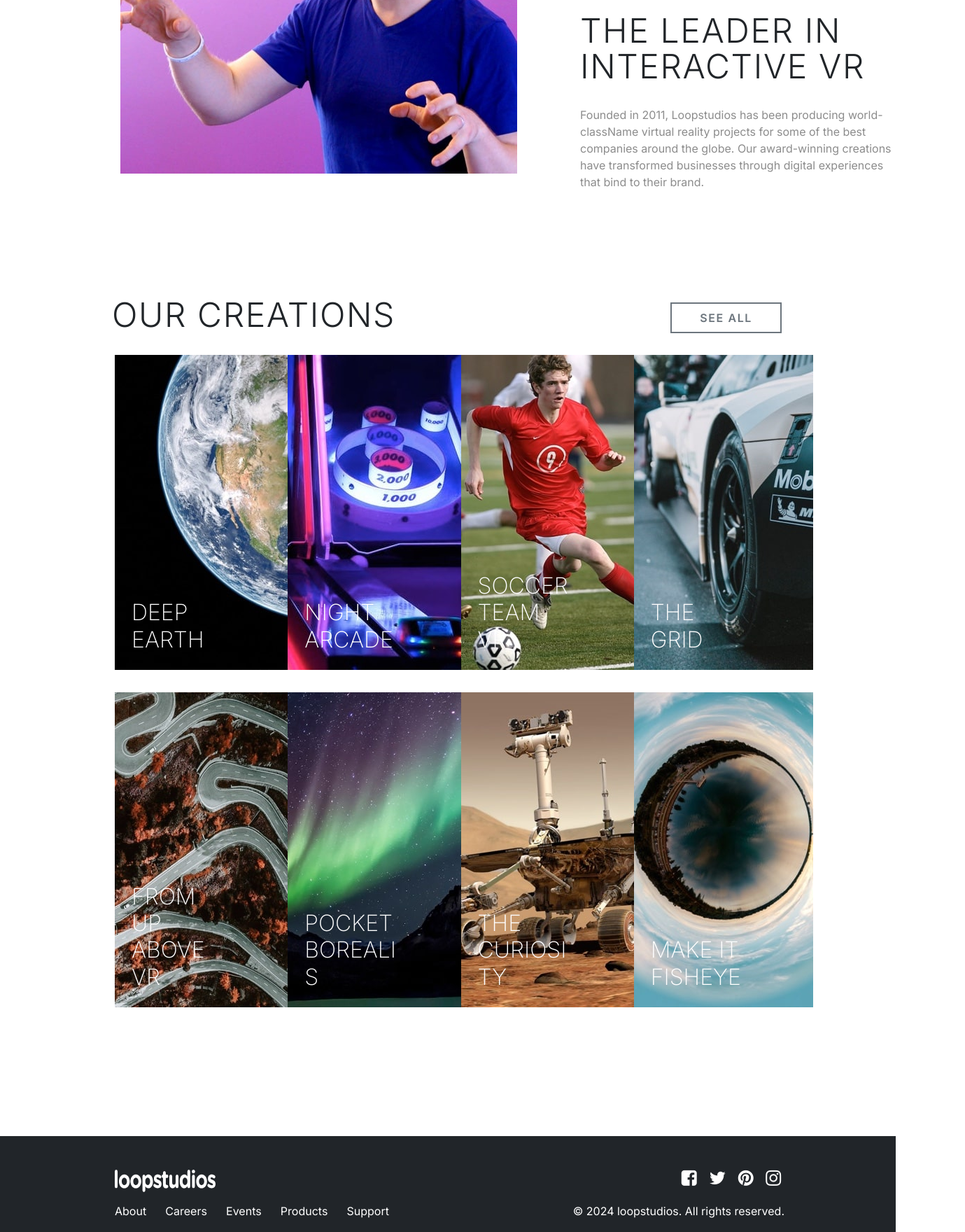
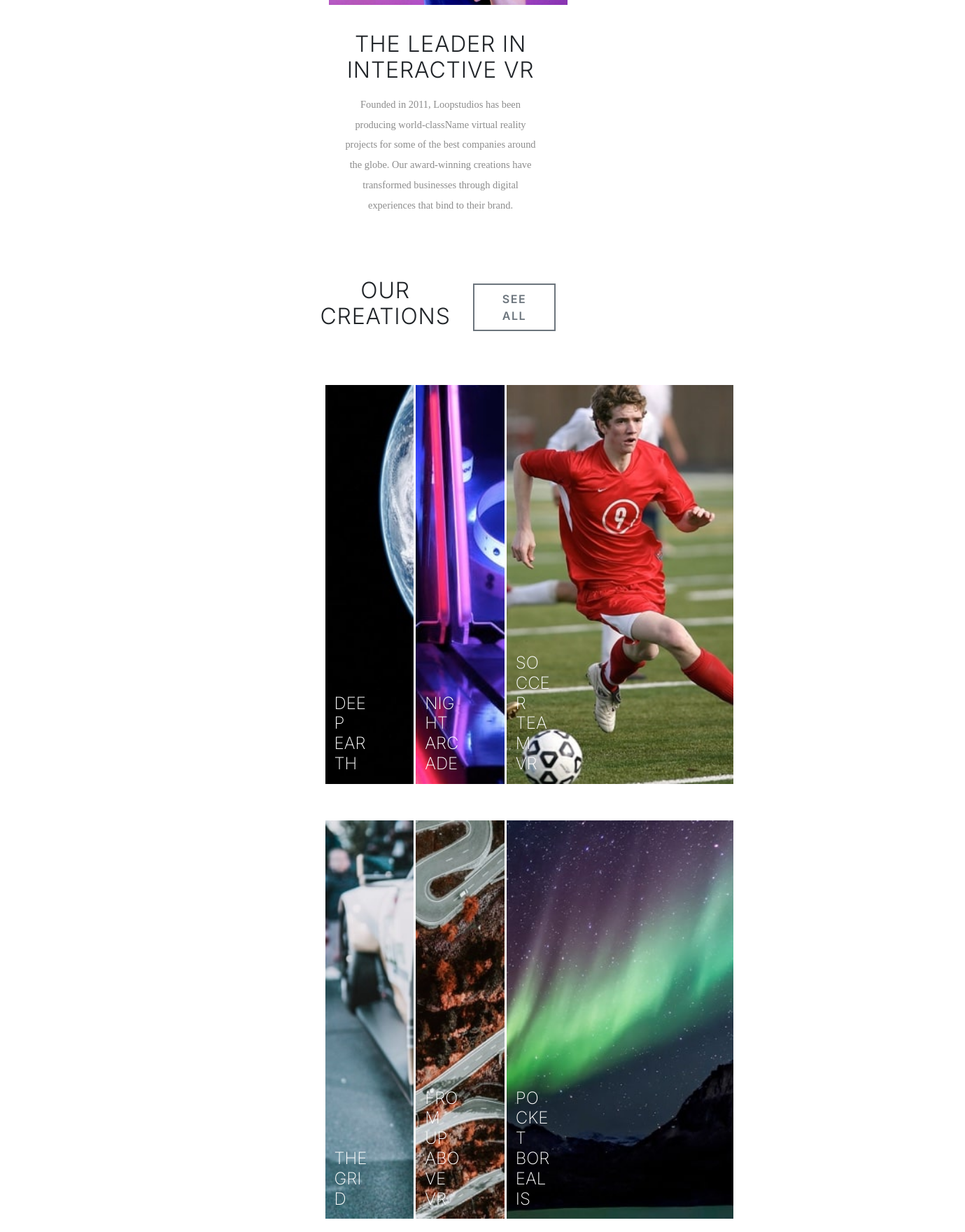
Before and after one commit to Sanjanaekanayake/loopstudios-main-page, a Next.js app: page / in a window 1280 px wide. Shown: the part 980-2740 px from the top of the page at 70% size, 1379 px wide, since content can reach past the window. Built offline with nearby package versions, Linux system fonts and the light colour scheme.

Commit message:
mobile responsive added

```diff
--- a/src/app/globals.scss
+++ b/src/app/globals.scss
@@ -5,4 +5,23 @@
     --color-black: hsl(0, 0%, 0%);
     --color-gray: hsl(0, 0%, 55%);
     --color-dark-gray: hsl(0, 0%, 41%);
+    --font-family-para: "Alata"
 }
+
+body,html {
+    max-width: 100%;
+    overflow-x: hidden;
+  }
+
+  .alata-regular {
+    font-family: "Alata", sans-serif;
+    font-weight: 400;
+    font-style: normal;
+  }
+
+.josefin-sans-700 {
+    font-family: "Josefin Sans", sans-serif;
+    font-optical-sizing: auto;
+    font-weight: 700;
+    font-style: normal;
+  }
--- a/src/app/layout.tsx
+++ b/src/app/layout.tsx
@@ -19,7 +19,11 @@ export default function RootLayout({
   return (
     <html lang="en">
       <head>
-        <style></style>
+        <meta
+          name="viewport"
+          content="width=device-width, initial-scale = 1.0,
+maximum-scale=1.0, user-scalable=no"
+        />
       </head>
       <body className={inter.className}>{children}</body>
     </html>
--- a/src/components/Body.tsx
+++ b/src/components/Body.tsx
@@ -1,62 +1,102 @@
+"use client";
 import Image from "next/image";
 import React from "react";
-import interactiveImg from "../../public/images/desktop/image-interactive.jpg";
-import deepEarth from "../../public/images/desktop/image-deep-earth.jpg";
-import nightArcade from "../../public/images/desktop/image-night-arcade.jpg";
-import soccerTeamVR from "../../public/images/desktop/image-soccer-team.jpg";
-import theGrid from "../../public/images/desktop/image-grid.jpg";
-import fromAbove from "../../public/images/desktop/image-from-above.jpg";
-import pocketBorealis from "../../public/images/desktop/image-pocket-borealis.jpg";
-import curiosity from "../../public/images/desktop/image-curiosity.jpg";
-import fisheye from "../../public/images/desktop/image-fisheye.jpg";
+import { useState, useEffect } from "react";
+// import interactiveImg from "../../public/images/desktop/image-interactive.jpg";
+import interactiveMobileImg from "../../public/images/mobile/image-interactive.jpg";
+import interactiveDesktopImg from "../../public/images/desktop/image-interactive.jpg";
+
+// Desktop images
+import deepEarthDesktop from "../../public/images/desktop/image-deep-earth.jpg";
+import nightArcadeDesktop from "../../public/images/desktop/image-night-arcade.jpg";
+import soccerTeamVRDesktop from "../../public/images/desktop/image-soccer-team.jpg";
+import theGridDesktop from "../../public/images/desktop/image-grid.jpg";
+import fromAboveDesktop from "../../public/images/desktop/image-from-above.jpg";
+import pocketBorealisDesktop from "../../public/images/desktop/image-pocket-borealis.jpg";
+import curiosityDesktop from "../../public/images/desktop/image-curiosity.jpg";
+import fisheyeDesktop from "../../public/images/desktop/image-fisheye.jpg";
+
+// Mobile images
+import deepEarthMobile from "../../public/images/mobile/image-deep-earth.jpg";
+import nightArcadeMobile from "../../public/images/mobile/image-night-arcade.jpg";
+import soccerTeamVRMobile from "../../public/images/mobile/image-soccer-team.jpg";
+import theGridMobile from "../../public/images/mobile/image-grid.jpg";
+import fromAboveMobile from "../../public/images/mobile/image-from-above.jpg";
+import pocketBorealisMobile from "../../public/images/mobile/image-pocket-borealis.jpg";
+import curiosityMobile from "../../public/images/mobile/image-curiosity.jpg";
+import fisheyeMobile from "../../public/images/mobile/image-fisheye.jpg";
 
 type Props = {};
 
 const Body = (props: Props) => {
+  const [isMobile, setIsMobile] = useState(false);
+
+  useEffect(() => {
+    const handleResize = () => {
+      setIsMobile(window.innerWidth <= 768);
+    };
+
+    // Set initial value
+    handleResize();
+
+    window.addEventListener("resize", handleResize);
+    return () => window.removeEventListener("resize", handleResize);
+  }, []);
+
   const imageList = [
     {
-      image: deepEarth,
-      title: "deep earth",
+      desktop: deepEarthDesktop,
+      mobile: deepEarthMobile,
+      title: "Deep Earth",
     },
     {
-      image: nightArcade,
+      desktop: nightArcadeDesktop,
+      mobile: nightArcadeMobile,
       title: "Night Arcade",
     },
     {
-      image: soccerTeamVR,
+      desktop: soccerTeamVRDesktop,
+      mobile: soccerTeamVRMobile,
       title: "Soccer Team VR",
     },
     {
-      image: theGrid,
+      desktop: theGridDesktop,
+      mobile: theGridMobile,
       title: "The Grid",
     },
     {
-      image: fromAbove,
-      title: "From UP Above VR",
+      desktop: fromAboveDesktop,
+      mobile: fromAboveMobile,
+      title: "From Up Above VR",
     },
     {
-      image: pocketBorealis,
+      desktop: pocketBorealisDesktop,
+      mobile: pocketBorealisMobile,
       title: "Pocket Borealis",
     },
     {
-      image: curiosity,
+      desktop: curiosityDesktop,
+      mobile: curiosityMobile,
       title: "The Curiosity",
     },
     {
-      image: fisheye,
-      title: "Make it fisheye",
+      desktop: fisheyeDesktop,
+      mobile: fisheyeMobile,
+      title: "Make it Fisheye",
     },
   ];
+
   return (
-    <div className="custom-container pt-5">
-      <section className="row section">
+    <div className="custom-container pt-lg-5">
+       <section className="row section">
         <Image
-          className="col-auto"
-          src={interactiveImg}
-          alt="image-interactive.jpg"
+          className="col-xxl-auto  int-image"
+          src={isMobile ? interactiveMobileImg : interactiveDesktopImg}
+          alt={isMobile ? "interactiveMobileImg" : "interactiveDesktopImg"}
+          // sizes="(max-width: 768px) 100vw, (max-width: 1200px) 50vw, 100vw"
         />
-        <div className="position-relative col-auto">
-          <div className="card interative-card position-absolute custom-position">
+        <div className="position-relative col-lg-auto">
+          <div className="card interative-card custom-position">
             <h1>The leader in interactive VR</h1>
             <p>
               Founded in 2011, Loopstudios has been producing world-className
@@ -67,55 +107,46 @@ const Body = (props: Props) => {
           </div>
         </div>
       </section>
-      <section className="section">
-        <div className=" d-grid d-flex justify-content-between section-header">
+      <section className="section ">
+        <div className="d-lg-flex justify-content-between section-header">
           <h1 className=""> Our creations</h1>
-          <div className="mt-2 mx-2 ">
+          <div className="mt-lg-2 px-lg-4 mx-lg-2 d-none d-md-block">
             <button
               type="button"
-              className="btn btn-outline-secondary  border-2 fw-semibold "
+              className="see-all btn btn-outline-secondary  border-2 fw-semibold "
             >
               See all
             </button>
           </div>
         </div>
-        <div className="row row-cols-md-4 mt-xxl-5 pt-2 ">
+
+        <div className="row row-cols-md-3 row-cols-xxl-4 pt-lg-2 mt-xxl-5 mobile-creation">
           {imageList.map((item, index) => {
             return (
-              <div className="col p-3" key={index}>
-                <div className="card bg-gradient text-white border-0">
-                  <Image src={item.image} alt={item.title} />
-                  <div className="card-img-overlay d-flex flex-column col-10 justify-content-end px-4">
+              <div className="col p-lg-3" key={index}>
+                <div className="card text-white border-0">
+                  <Image
+                    src={isMobile ? item.mobile : item.desktop}
+                    alt={item.title}
+                    className="card-img"
+                    // width="320"
+                    // sizes="(max-width: 425px) 1vw, (max-width: 1200px) 1vw, 1vw"
+                  />
+                  <div className="card-img-overlay d-flex flex-column col-lg-10 col-8  justify-content-end px-lg-3 px-5">
                     <h2 className="card-title bottom-50 ">{item.title}</h2>
                   </div>
                 </div>
               </div>
             );
           })}
-
-          {/* <div className="col">
-            <div className="card">
-              <Image
-                src={nightArcade}
-                className="card-Image-top"
-                alt="nightArcade"
-              />
-            </div>
-          </div>
-          <div className="col">
-            <div className="card">
-              <Image
-                src={soccerTeamVR}
-                className="card-Image-top"
-                alt="soccerTeamVR"
-              />
-            </div>
-          </div>
-          <div className="col">
-            <div className="card">
-              <Image src={theGrid} className="card-Image-top" alt="theGrid" />
-            </div>
-          </div> */}
+        </div>
+        <div className="d-block d-md-none mt-4 text-center ">
+          <button
+            type="button"
+            className="see-all btn btn-outline-secondary border-2 fw-semibold"
+          >
+            See all
+          </button>
         </div>
       </section>
     </div>
--- a/src/components/Footer.tsx
+++ b/src/components/Footer.tsx
@@ -8,12 +8,33 @@ const Footer = (props: Props) => {
   return (
     <div>
       <footer className="footer bg-dark">
-        <div className="custom-container">
-          <div className=" d-flex justify-content-between pt-5 px-1 ">
+        <div className="custom-container d-flex justify-content-between flex-lg-row flex-column ">
+          <div className="pt-5 ">
             <a href="#">
-              <Image className="col-xl-9" src={logo} alt="logo" />
+              <Image className="col-lg-4 col-sm-5" src={logo} alt="logo" />
             </a>
-            <ul className="list-inline social-links footer-links">
+            <div className="footer-links">
+              <ul className="list-inline footer-nav-links ms-auto mt-lg-3">
+                <li className="list-inline-item">
+                  <a href="#">About</a>
+                </li>
+                <li className="list-inline-item">
+                  <a href="#">Careers</a>
+                </li>
+                <li className="list-inline-item">
+                  <a href="#">Events</a>
+                </li>
+                <li className="list-inline-item">
+                  <a href="#">Products</a>
+                </li>
+                <li className="list-inline-item">
+                  <a href="#">Support</a>
+                </li>
+              </ul>
+            </div>
+          </div>
+          <div className="pt-5">
+            <ul className="list-inline social-links footer-links text-lg-end">
               <li className="list-inline-item ">
                 <a href="#">
                   <i className="fa fa-facebook-square " aria-hidden="true"></i>
@@ -35,27 +56,6 @@ const Footer = (props: Props) => {
                 </a>
               </li>
             </ul>
-          </div>
-          <div className="d-flex justify-content-between pt-1 px-1">
-            <div>
-              <ul className="list-inline footer-links footer-nav-links ms-auto ">
-                <li className="list-inline-item">
-                  <a href="#">About</a>
-                </li>
-                <li className="list-inline-item">
-                  <a href="#">Careers</a>
-                </li>
-                <li className="list-inline-item">
-                  <a href="#">Events</a>
-                </li>
-                <li className="list-inline-item">
-                  <a href="#">Products</a>
-                </li>
-                <li className="list-inline-item">
-                  <a href="#">Support</a>
-                </li>
-              </ul>
-            </div>
             <div>
               <p>© 2024 loopstudios. All rights reserved.</p>
             </div>
--- a/src/components/Hero.tsx
+++ b/src/components/Hero.tsx
@@ -1,5 +1,6 @@
 import Link from "next/link";
 import logo from "../../public/images/logo.svg";
+import hamburger from "../../public/images/icon-hamburger.svg"
 import Image from "next/image";
 
 type Props = {};
@@ -14,7 +15,7 @@ const Hero = (props: Props) => {
               <Image src={logo} alt="logo" />
             </a>
             <button
-              className="navbar-toggler"
+              className="navbar-toggler navbar-dark border-0"
               type="button"
               data-bs-toggle="collapse"
               data-bs-target="#navbarNav"
@@ -22,7 +23,7 @@ const Hero = (props: Props) => {
               aria-expanded="false"
               aria-label="Toggle navigation"
             >
-              <span className="navbar-toggler-icon"></span>
+              <Image alt="hamburger" src={hamburger} />
             </button>
             <div className="collapse navbar-collapse" id="navbarNav">
               <ul className="navbar-nav ms-auto gap-2">
--- a/styles/main.scss
+++ b/styles/main.scss
@@ -47,11 +47,7 @@ h1 {
   font-weight: 300;
   line-height: 3.2rem;
   letter-spacing: 0.1rem;
-}
-
-.custom-position {
-  top: 180px;
-  right: -440px;
+  text-align: left;
 }
 
 .interative-card {
@@ -64,6 +60,8 @@ h1 {
   p {
     padding-top: 1.5rem;
     color: var(--color-gray);
+    font-family: "josefin-sans-700";
+    text-align: left;
   }
 }
 
@@ -71,11 +69,11 @@ h1 {
   margin-top: 11rem;
 }
 
-button {
+.see-all {
   text-transform: uppercase;
   border-radius: 0 !important;
-  letter-spacing: .1rem;
-  padding: .5rem 2.5rem !important;
+  letter-spacing: 0.1rem;
+  padding: 0.5rem 2.5rem !important;
 }
 
 h2 {
@@ -84,35 +82,211 @@ h2 {
   text-transform: uppercase;
 }
 
-
 .footer-links a {
   color: #fff;
   text-decoration: none;
+  display: inline;
 }
 
-.footer{
+.footer {
   margin-top: 10.5rem;
   padding-bottom: 1.5rem;
-  p{
+  p {
     color: #fff;
   }
-  .footer-logo{
-    width:2rem
+  .footer-logo {
+    width: 1rem;
   }
-  .footer-nav-links{
-    a{
+  .footer-nav-links {
+    a {
       padding: 1.2rem;
 
-    &:first-child {
-      padding-left: 0;
+      &:first-child {
+        padding-left: 0;
+      }
     }
-    }
-
   }
-  .social-links{
+  .social-links {
     i {
       font-size: 1.6rem;
-      padding: 0 .3rem;
+      padding: 0 0.3rem;
     }
   }
 }
+
+.display {
+  visibility: block;
+}
+
+// @media only screen and (min-width: 1024px) and (max-width: 1440px) {
+//   .custom-container {
+//     max-width: 1200px;
+//     margin-right: auto;
+//     margin-left: auto;
+//     padding-right: 155px;
+//     padding-left: 120px;
+//   }
+
+//   .image-wrap {
+//     height: 116vh;
+//   }
+
+//   .hero-title {
+//     top: 41%;
+//     padding: 2rem 2.5rem;
+//     font-size: 4rem;
+//   }
+
+//   h1 {
+//     font-size: 2.5rem;
+//   }
+
+//   .interative-card {
+//     padding: 70px;
+//   }
+
+//   button {
+//     letter-spacing: 0.1rem;
+//     padding: 0.5rem 2.5rem !important;
+//   }
+
+// }
+
+@media only screen and (min-width: 425px) and (max-width: 1440px) {
+  .custom-container {
+    max-width: 375px;
+    padding-right: 5px;
+    padding-left: 5px;
+  }
+
+  .image-wrap {
+    background-image: url("../public/images/mobile/image-hero.jpg");
+    height: 78vh;
+  }
+
+  .navbar-brand img {
+    max-width: 9rem;
+    height: auto;
+  }
+
+  .navbar {
+    padding-top: 1.5rem;
+  }
+
+  .navbar-toggler {
+    width: 2.5rem;
+  }
+
+  .hero-title {
+    border: 2px solid #ddd;
+    padding: 1.3rem 1.4rem;
+    width: 20.5rem;
+    font-size: 2.5rem;
+    line-height: 2.4rem;
+    letter-spacing: 0.05rem;
+    margin: 1rem;
+  }
+
+  h1 {
+    font-size: 2rem;
+    line-height: 2.3rem;
+    letter-spacing: 0.05rem;
+    text-align: center;
+  }
+
+  .interative-card {
+    padding: 38px 1.2rem;
+    width: 20rem;
+
+    p {
+      padding-top: 0.5rem;
+      font-size: 0.9rem;
+      text-align: center;
+      line-height: 1.8rem;
+    }
+  }
+
+  .int-image {
+    max-height: 27vh;
+  }
+
+  .section {
+    margin: 6.2rem 0rem;
+  }
+
+  .section-header {
+    margin-top: -4rem;
+  }
+
+  .mobile-creation {
+    margin-top: 38px;
+  }
+
+  .card-img {
+    width: 330px;
+    height: auto;
+    border-radius: 0;
+    display: flex;
+    align-items: center;
+    margin: auto;
+    padding: 10px 3px;
+  }
+
+  h2 {
+    font-weight: 200;
+    font-size: 1.5rem;
+  }
+
+  .footer {
+
+    text-align: center;
+    .footer-links{
+      margin-top: 2rem;
+
+      ul li {
+      display: block !important;
+      padding: .5rem;
+   }
+  }
+
+   margin-top: 8rem;
+   padding-bottom: 2rem;
+
+   .footer-logo {
+     width: 1rem;
+   }
+   .footer-nav-links {
+     a {
+       padding: 1.2rem .5rem;
+       font-size: .9rem;
+
+     }
+   }
+
+   .social-links {
+    margin-top: 1rem;
+     i {
+       font-size: 1.6rem;
+       padding: 0 0.3rem;
+     }
+   }
+  }
+
+
+
+}
+
+@media (min-width: 1440px) {
+  .custom-container {
+    max-width: 1440px;
+    margin-right: auto;
+    margin-left: auto;
+    padding-right: 155px;
+    padding-left: 160px;
+  }
+  .custom-position {
+    position: absolute;
+    top: 180px;
+    right: -440px;
+  }
+}
```
